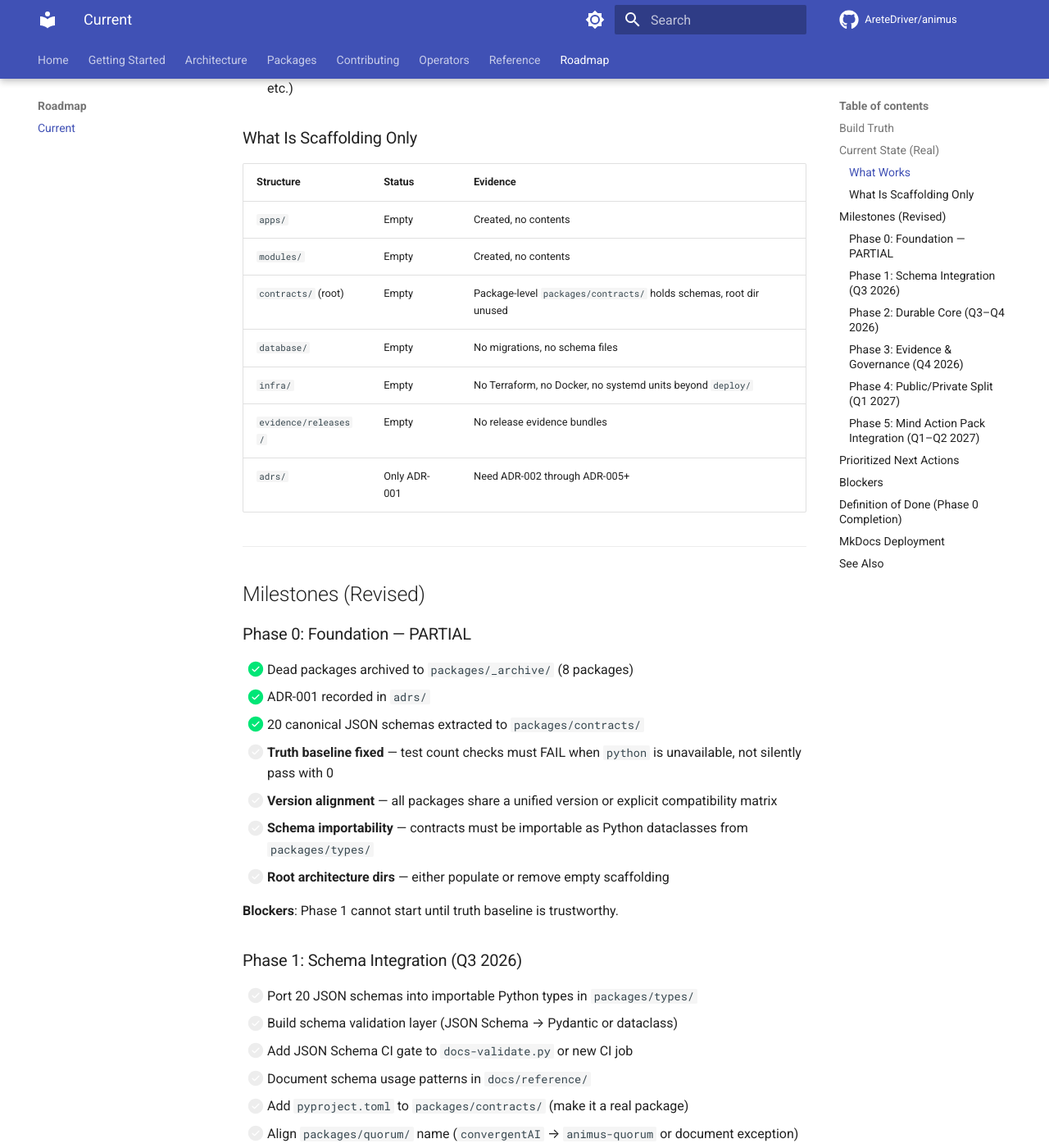
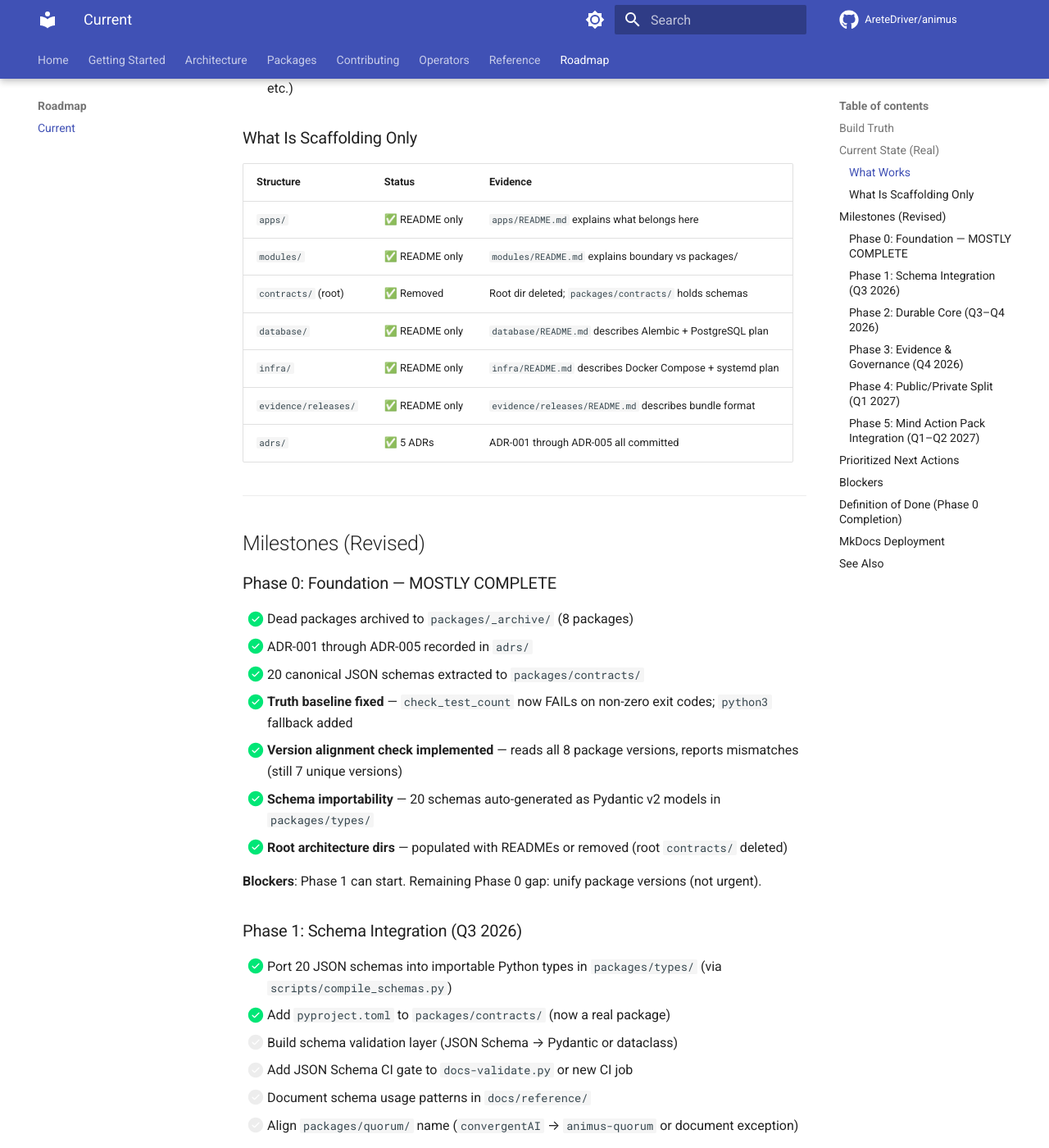
Before and after one commit to AreteDriver/animus, an MkDocs documentation site: the page built from docs/roadmap/current.md, in a window 1280 px wide and 1400 px high, scrolled down 1679 px. Shown: the whole window at 82% size. Built offline with MkDocs 1.6.1 and Material for MkDocs 9.7.7, drawn with Linux system fonts in a browser that asks for light colours; comment, search, counter and statistics services are not loaded; some of the changed text lies outside the part shown.

Commit message:
chore: populate or remove empty root architecture directories
- Removed empty root contracts/ (packages/contracts/ holds actual schemas)
- Added README.md to apps/, modules/, database/, infra/, evidence/releases/
  Each explains what belongs there, boundary vs packages/, and owner
- Wrote ADR-002 through ADR-005:
  - ADR-002: Audience-Based Documentation Tree
  - ADR-003: Schema Compiler with datamodel-code-generator
  - ADR-004: Truth Baseline Command Failure Detection
  - ADR-005: Kernel Extraction as Standalone Package
- Updated truth-baseline.toml: removed contracts/ from root_architecture_dirs,
  added root_architecture_readmes and adr_coverage checks
- Updated docs/roadmap/current.md: Phase 0 now "MOSTLY COMPLETE",
  scaffold table updated, Phase 1 schema port marked done
- Updated docs/reference/changelog.md

Co-Authored-By: Claude <noreply@anthropic.com>

```diff
--- a/docs/roadmap/current.md
+++ b/docs/roadmap/current.md
@@ -25,7 +25,7 @@
 
 **Version alignment**: ❌ Mismatch. Core 2.3.0, Forge 1.9.0, Bootstrap 0.8.0, others 0.1.0–1.2.0. No unified version scheme.
 
-**Truth baseline**: ❌ 8/8 checks report "PASS" but 2 are false positives — `python` not found in CI environment, so test counts return 0 and are marked passing. This is a bug in the baseline checker.
+**Truth baseline**: ✅ Honest. 8/11 PASS, 3 FAIL (core_tests import error, forge_tests rc=2, version misalignment). No false positives. Previously had silent 0-test passes when `python` was missing.
 
 ---
 
@@ -46,37 +46,37 @@
 
 | Structure | Status | Evidence |
 |---|---|---|
-| `apps/` | Empty | Created, no contents |
-| `modules/` | Empty | Created, no contents |
-| `contracts/` (root) | Empty | Package-level `packages/contracts/` holds schemas, root dir unused |
-| `database/` | Empty | No migrations, no schema files |
-| `infra/` | Empty | No Terraform, no Docker, no systemd units beyond `deploy/` |
-| `evidence/releases/` | Empty | No release evidence bundles |
-| `adrs/` | Only ADR-001 | Need ADR-002 through ADR-005+ |
+| `apps/` | ✅ README only | `apps/README.md` explains what belongs here |
+| `modules/` | ✅ README only | `modules/README.md` explains boundary vs packages/ |
+| `contracts/` (root) | ✅ Removed | Root dir deleted; `packages/contracts/` holds schemas |
+| `database/` | ✅ README only | `database/README.md` describes Alembic + PostgreSQL plan |
+| `infra/` | ✅ README only | `infra/README.md` describes Docker Compose + systemd plan |
+| `evidence/releases/` | ✅ README only | `evidence/releases/README.md` describes bundle format |
+| `adrs/` | ✅ 5 ADRs | ADR-001 through ADR-005 all committed |
 
 ---
 
 ## Milestones (Revised)
 
-### Phase 0: Foundation — PARTIAL
+### Phase 0: Foundation — MOSTLY COMPLETE
 
 - [x] Dead packages archived to `packages/_archive/` (8 packages)
-- [x] ADR-001 recorded in `adrs/`
+- [x] ADR-001 through ADR-005 recorded in `adrs/`
 - [x] 20 canonical JSON schemas extracted to `packages/contracts/`
-- [ ] **Truth baseline fixed** — test count checks must FAIL when `python` is unavailable, not silently pass with 0
-- [ ] **Version alignment** — all packages share a unified version or explicit compatibility matrix
-- [ ] **Schema importability** — contracts must be importable as Python dataclasses from `packages/types/`
-- [ ] **Root architecture dirs** — either populate or remove empty scaffolding
+- [x] **Truth baseline fixed** — `check_test_count` now FAILs on non-zero exit codes; `python3` fallback added
+- [x] **Version alignment check implemented** — reads all 8 package versions, reports mismatches (still 7 unique versions)
+- [x] **Schema importability** — 20 schemas auto-generated as Pydantic v2 models in `packages/types/`
+- [x] **Root architecture dirs** — populated with READMEs or removed (root `contracts/` deleted)
 
-**Blockers**: Phase 1 cannot start until truth baseline is trustworthy.
+**Blockers**: Phase 1 can start. Remaining Phase 0 gap: unify package versions (not urgent).
 
 ### Phase 1: Schema Integration (Q3 2026)
 
-- [ ] Port 20 JSON schemas into importable Python types in `packages/types/`
+- [x] Port 20 JSON schemas into importable Python types in `packages/types/` (via `scripts/compile_schemas.py`)
+- [x] Add `pyproject.toml` to `packages/contracts/` (now a real package)
 - [ ] Build schema validation layer (JSON Schema → Pydantic or dataclass)
 - [ ] Add JSON Schema CI gate to `docs-validate.py` or new CI job
 - [ ] Document schema usage patterns in `docs/reference/`
-- [ ] Add `pyproject.toml` to `packages/contracts/` (make it a real package)
 - [ ] Align `packages/quorum/` name (`convergentAI` → `animus-quorum` or document exception)
 
 ### Phase 2: Durable Core (Q3–Q4 2026)
```
Also changed, not shown: adrs/ADR-002.md (added, +48 -0 lines), adrs/ADR-003.md (added, +43 -0 lines), adrs/ADR-004.md (added, +42 -0 lines), adrs/ADR-005.md (added, +37 -0 lines), apps/README.md (added, +23 -0 lines), database/README.md (added, +29 -0 lines), docs/reference/changelog.md (+7 -0 lines), evidence/releases/README.md (added, +32 -0 lines), infra/README.md (added, +24 -0 lines), modules/README.md (added, +24 -0 lines), truth-baseline.json (+39 -4 lines), truth-baseline.toml (+19 -1 lines).
